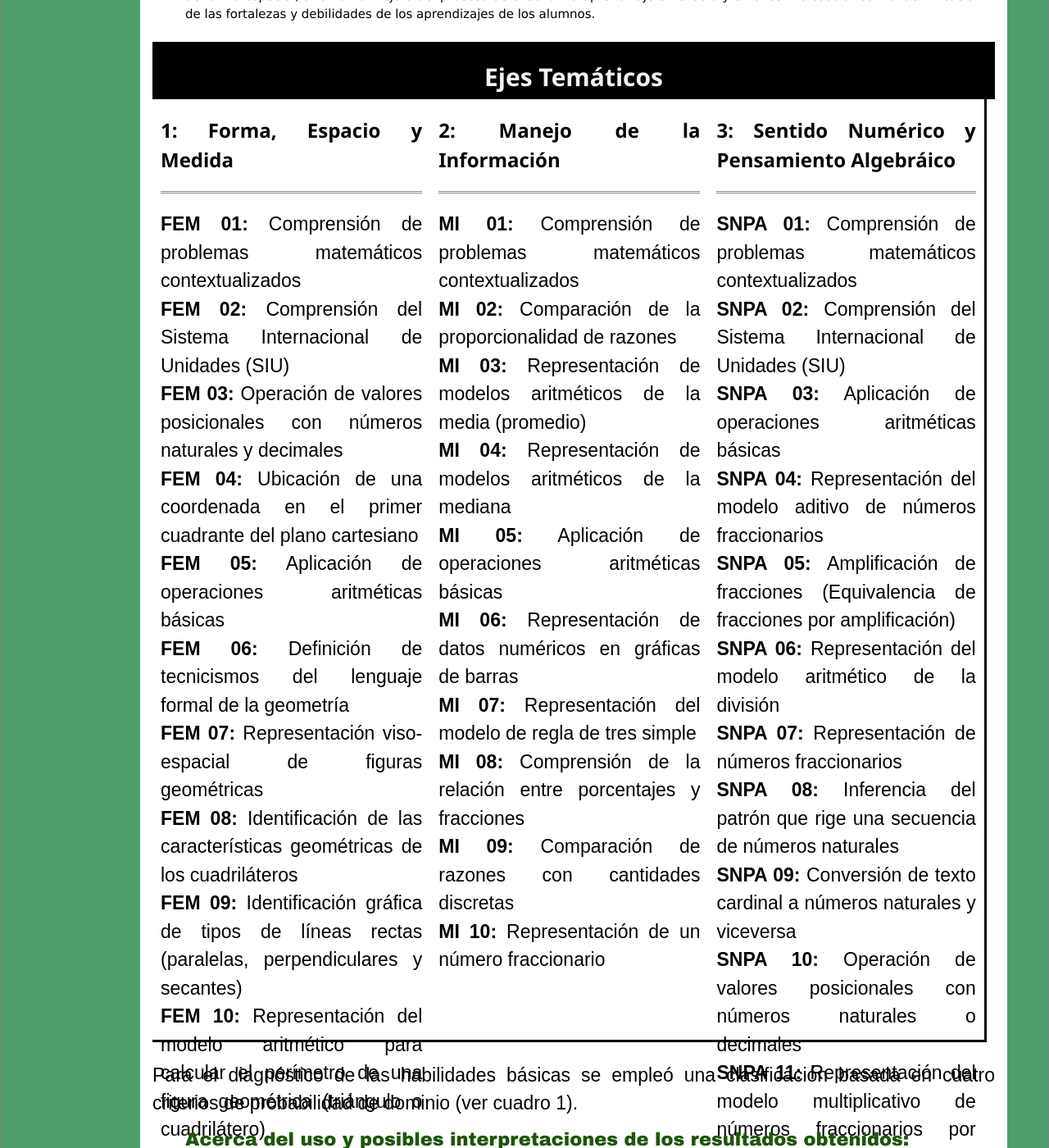
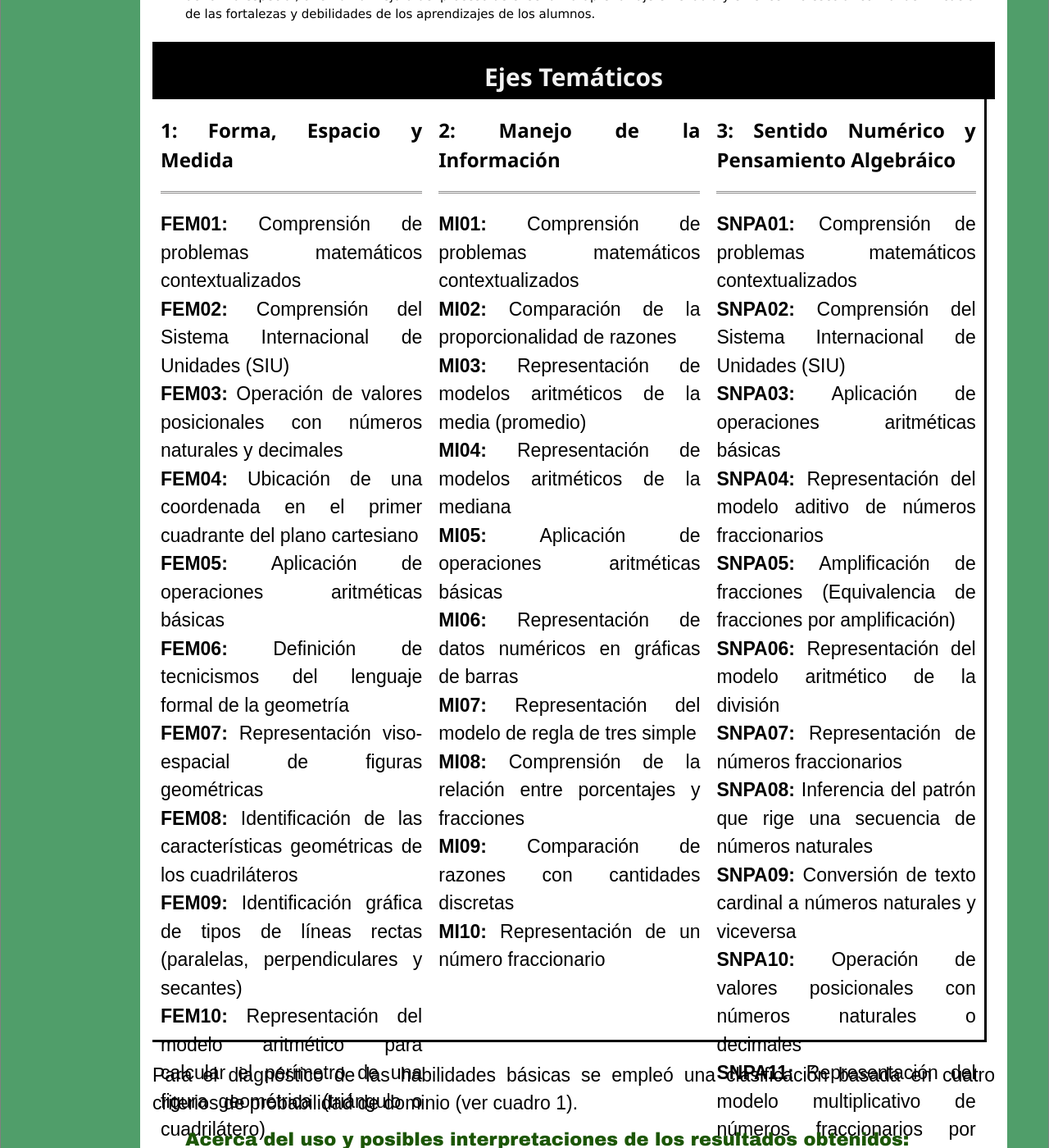
Before and after one commit to rimedie/rimedie.github.io, a Jekyll site: the page built from 1_InfogDetalles.html, in a window 1280 px wide and 1400 px high, scrolled down 1663 px. Shown: the whole window at 82% size. Built offline with Jekyll 4.4.1, drawn with Linux system fonts in a browser that asks for light colours; some of the changed text lies outside the part shown.

Commit message:
Update 1_InfogDetalles.html

```diff
--- a/1_InfogDetalles.html
+++ b/1_InfogDetalles.html
@@ -40,49 +40,49 @@ title: Detalles sobre Diagnóstico Nacional Feb,2019
 <div class="column left" style="text-align: justify; background: white;  height:1150px; border-bottom: 3px solid black;">
     <h3><b>1: Forma, Espacio y Medida</b></h3>
 	   <hr class="style2">
-	    <p><b>FEM 01:</b> Comprensión de problemas matemáticos contextualizados </p>
-	    <p><b>FEM 02:</b> Comprensión del Sistema Internacional de Unidades (SIU) </p>
-	    <p><b>FEM 03:</b> Operación de valores posicionales con números naturales y decimales </p>
-	    <p><b>FEM 04:</b> Ubicación de una coordenada en el primer cuadrante del plano cartesiano</p>
-	    <p><b>FEM 05:</b> Aplicación de operaciones aritméticas básicas</p>
-	    <p><b>FEM 06:</b> Definición de tecnicismos del lenguaje formal de la geometría </p>
-	    <p><b>FEM 07:</b> Representación viso-espacial de figuras geométricas </p>
-	    <p><b>FEM 08:</b> Identificación de las características geométricas de los cuadriláteros</p>
-	    <p><b>FEM 09:</b> Identificación gráfica de tipos de líneas rectas (paralelas, perpendiculares y secantes)</p>
-	    <p><b>FEM 10:</b> Representación del modelo aritmético para calcular el perímetro de una figura geométrica (triángulo o cuadrilátero)</p>
-	    <p><b>FEM 11:</b> Representación del modelo aritmético para calcular el área de cuadriláteros o triángulos </p>
-	    <p><b>FEM 12:</b> Deducción de fórmulas para calcular el área mediante descomposición de figuras geométricas</p>
+	    <p><b>FEM01:</b> Comprensión de problemas matemáticos contextualizados </p>
+	    <p><b>FEM02:</b> Comprensión del Sistema Internacional de Unidades (SIU) </p>
+	    <p><b>FEM03:</b> Operación de valores posicionales con números naturales y decimales </p>
+	    <p><b>FEM04:</b> Ubicación de una coordenada en el primer cuadrante del plano cartesiano</p>
+	    <p><b>FEM05:</b> Aplicación de operaciones aritméticas básicas</p>
+	    <p><b>FEM06:</b> Definición de tecnicismos del lenguaje formal de la geometría </p>
+	    <p><b>FEM07:</b> Representación viso-espacial de figuras geométricas </p>
+	    <p><b>FEM08:</b> Identificación de las características geométricas de los cuadriláteros</p>
+	    <p><b>FEM09:</b> Identificación gráfica de tipos de líneas rectas (paralelas, perpendiculares y secantes)</p>
+	    <p><b>FEM10:</b> Representación del modelo aritmético para calcular el perímetro de una figura geométrica (triángulo o cuadrilátero)</p>
+	    <p><b>FEM11:</b> Representación del modelo aritmético para calcular el área de cuadriláteros o triángulos </p>
+	    <p><b>FEM12:</b> Deducción de fórmulas para calcular el área mediante descomposición de figuras geométricas</p>
 </div>
   <div class="column left" style="text-align: justify; background: white;  height:1150px; border-bottom: 3px solid black;">
     <h3><b>2: Manejo de la Información</b></h3>
 	   <hr class="style2">
-	    <p><b>MI 01:</b> Comprensión de problemas matemáticos contextualizados</p>
-	    <p><b>MI 02:</b> Comparación de la proporcionalidad de razones</p>
-	    <p><b>MI 03:</b> Representación de modelos aritméticos de la media (promedio) </p>
-	    <p><b>MI 04:</b> Representación de modelos aritméticos de la mediana </p>
-	    <p><b>MI 05:</b> Aplicación de operaciones aritméticas básicas</p>
-	    <p><b>MI 06:</b> Representación de datos numéricos en gráficas de barras </p>
-	    <p><b>MI 07:</b> Representación del modelo de regla de tres simple </p>
-	    <p><b>MI 08:</b> Comprensión de la relación entre porcentajes y fracciones </p>
-	    <p><b>MI 09:</b> Comparación de razones con cantidades discretas </p>
-	    <p><b>MI 10:</b> Representación de un número fraccionario</p>
+	    <p><b>MI01:</b> Comprensión de problemas matemáticos contextualizados</p>
+	    <p><b>MI02:</b> Comparación de la proporcionalidad de razones</p>
+	    <p><b>MI03:</b> Representación de modelos aritméticos de la media (promedio) </p>
+	    <p><b>MI04:</b> Representación de modelos aritméticos de la mediana </p>
+	    <p><b>MI05:</b> Aplicación de operaciones aritméticas básicas</p>
+	    <p><b>MI06:</b> Representación de datos numéricos en gráficas de barras </p>
+	    <p><b>MI07:</b> Representación del modelo de regla de tres simple </p>
+	    <p><b>MI08:</b> Comprensión de la relación entre porcentajes y fracciones </p>
+	    <p><b>MI09:</b> Comparación de razones con cantidades discretas </p>
+	    <p><b>MI10:</b> Representación de un número fraccionario</p>
 </div>
   <div class="column right" style="text-align: justify; background: white;  height:1150px;  border-right: 3px solid black; border-bottom: 3px solid black;">
 	<h3><b>3: Sentido Numérico y Pensamiento Algebráico</b></h3>
 	  <hr class="style2">
-	    <p><b>SNPA 01:</b> Comprensión de problemas matemáticos contextualizados </p>
-	    <p><b>SNPA 02:</b> Comprensión del Sistema Internacional de Unidades (SIU) </p>
-	    <p><b>SNPA 03:</b> Aplicación de operaciones aritméticas básicas </p>
-	    <p><b>SNPA 04:</b> Representación del modelo aditivo de números fraccionarios</p>
-	    <p><b>SNPA 05:</b> Amplificación de fracciones (Equivalencia de fracciones por amplificación)</p>
-	    <p><b>SNPA 06:</b> Representación del modelo aritmético de la división </p>
-	    <p><b>SNPA 07:</b> Representación de números fraccionarios</p>
-	    <p><b>SNPA 08:</b> Inferencia del patrón que rige una secuencia de números naturales </p>
-	    <p><b>SNPA 09:</b> Conversión de texto cardinal a números naturales y viceversa</p>
-	    <p><b>SNPA 10:</b> Operación de valores posicionales con números naturales o decimales </p>
-	    <p><b>SNPA 11:</b> Representación del modelo multiplicativo de números fraccionarios por naturales</p>
-	    <p><b>SNPA 12:</b> Conversión de una regla verbal de progresión geométrica ascendente a una sucesión numérica</p>
-	    <p><b>SNPA 13:</b> Deducción del patrón de una sucesión con progresión especial</p>
+	    <p><b>SNPA01:</b> Comprensión de problemas matemáticos contextualizados </p>
+	    <p><b>SNPA02:</b> Comprensión del Sistema Internacional de Unidades (SIU) </p>
+	    <p><b>SNPA03:</b> Aplicación de operaciones aritméticas básicas </p>
+	    <p><b>SNPA04:</b> Representación del modelo aditivo de números fraccionarios</p>
+	    <p><b>SNPA05:</b> Amplificación de fracciones (Equivalencia de fracciones por amplificación)</p>
+	    <p><b>SNPA06:</b> Representación del modelo aritmético de la división </p>
+	    <p><b>SNPA07:</b> Representación de números fraccionarios</p>
+	    <p><b>SNPA08:</b> Inferencia del patrón que rige una secuencia de números naturales </p>
+	    <p><b>SNPA09:</b> Conversión de texto cardinal a números naturales y viceversa</p>
+	    <p><b>SNPA10:</b> Operación de valores posicionales con números naturales o decimales </p>
+	    <p><b>SNPA11:</b> Representación del modelo multiplicativo de números fraccionarios por naturales</p>
+	    <p><b>SNPA12:</b> Conversión de una regla verbal de progresión geométrica ascendente a una sucesión numérica</p>
+	    <p><b>SNPA13:</b> Deducción del patrón de una sucesión con progresión especial</p>
 	    </div>
 </div>
 	<br>
```
